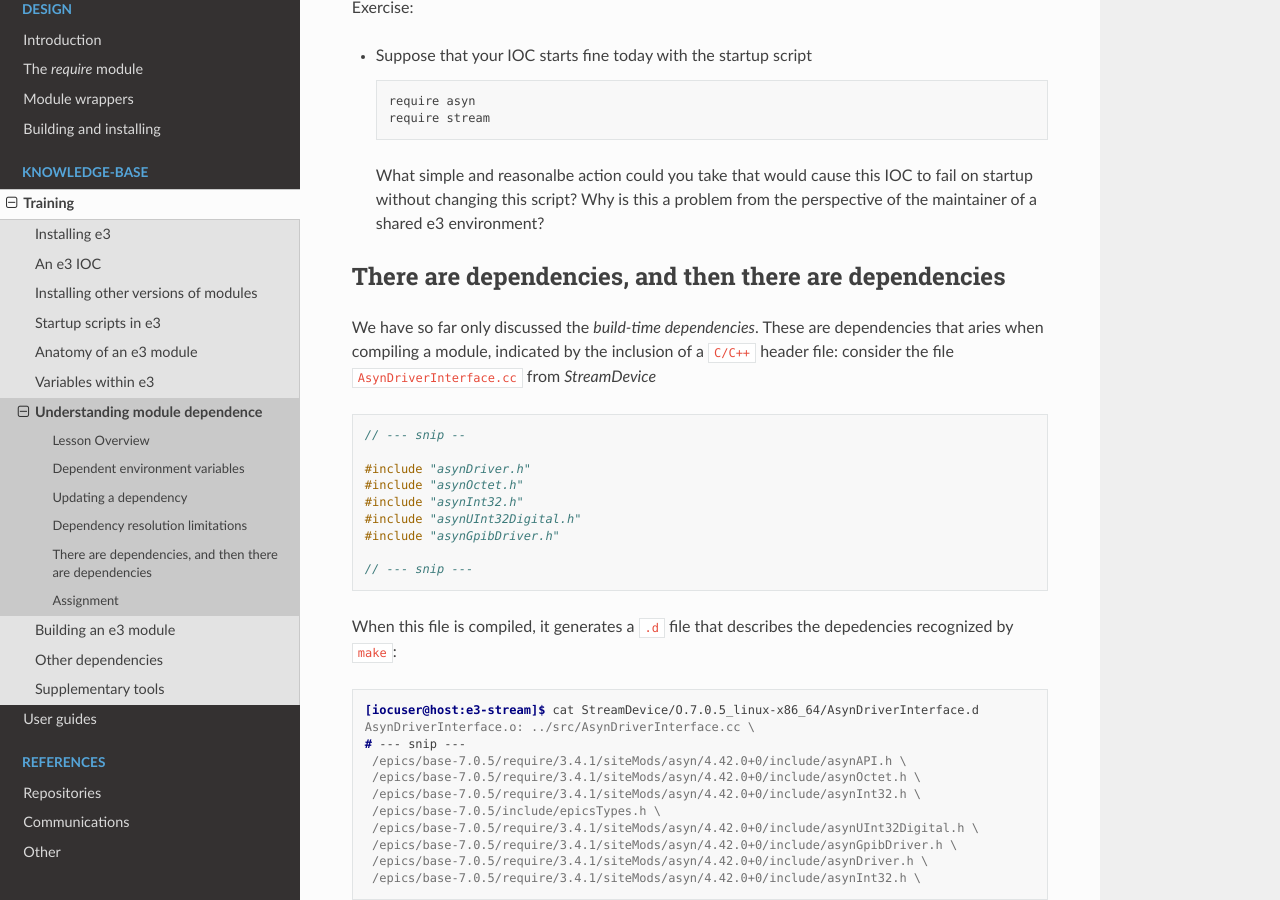
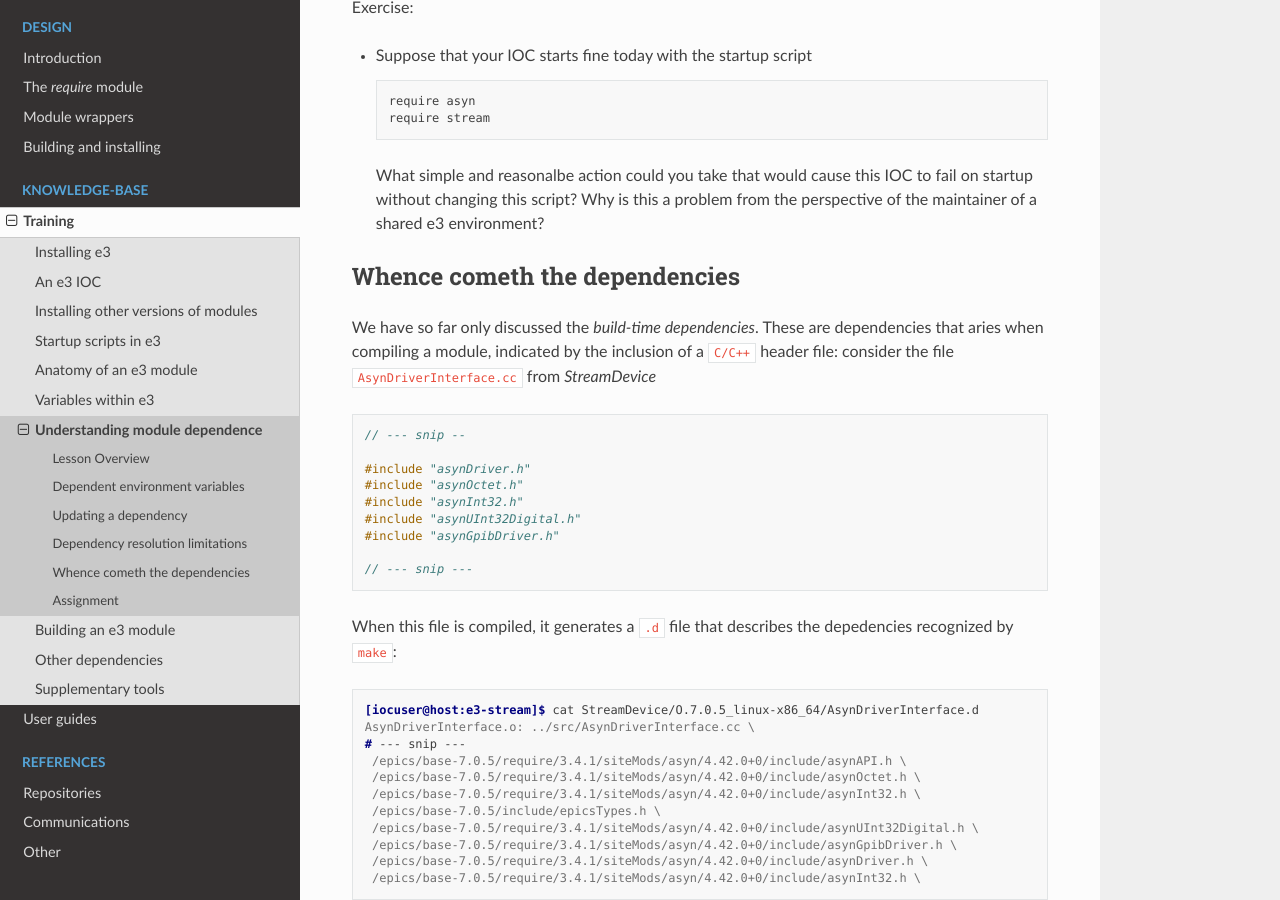
Before and after one commit to ttkorhonen/e3pages, a Sphinx documentation site: the page built from docs/kb/training/workbook/7_module_deps.md, in a window 1280 px wide and 900 px high, scrolled down 5373 px. Built offline with Sphinx 7.4.7 and the Read the Docs theme 2.0.0, drawn with Linux system fonts in a browser that asks for light colours.

Commit message:
Updated title

```diff
--- a/docs/kb/training/workbook/7_module_deps.md
+++ b/docs/kb/training/workbook/7_module_deps.md
@@ -231,7 +231,7 @@ Exercise:
   What simple and reasonalbe action could you take that would cause this IOC to fail on startup without changing this script? Why is this a problem from the
   perspective of the maintainer of a shared e3 environment?
 
-## There are dependencies, and then there are dependencies
+## Whence cometh the dependencies
 
 We have so far only discussed the *build-time dependencies*. These are dependencies that aries when compiling a module, indicated by the inclusion of a `C/C++`
 header file: consider the file `AsynDriverInterface.cc` from *StreamDevice*
```
